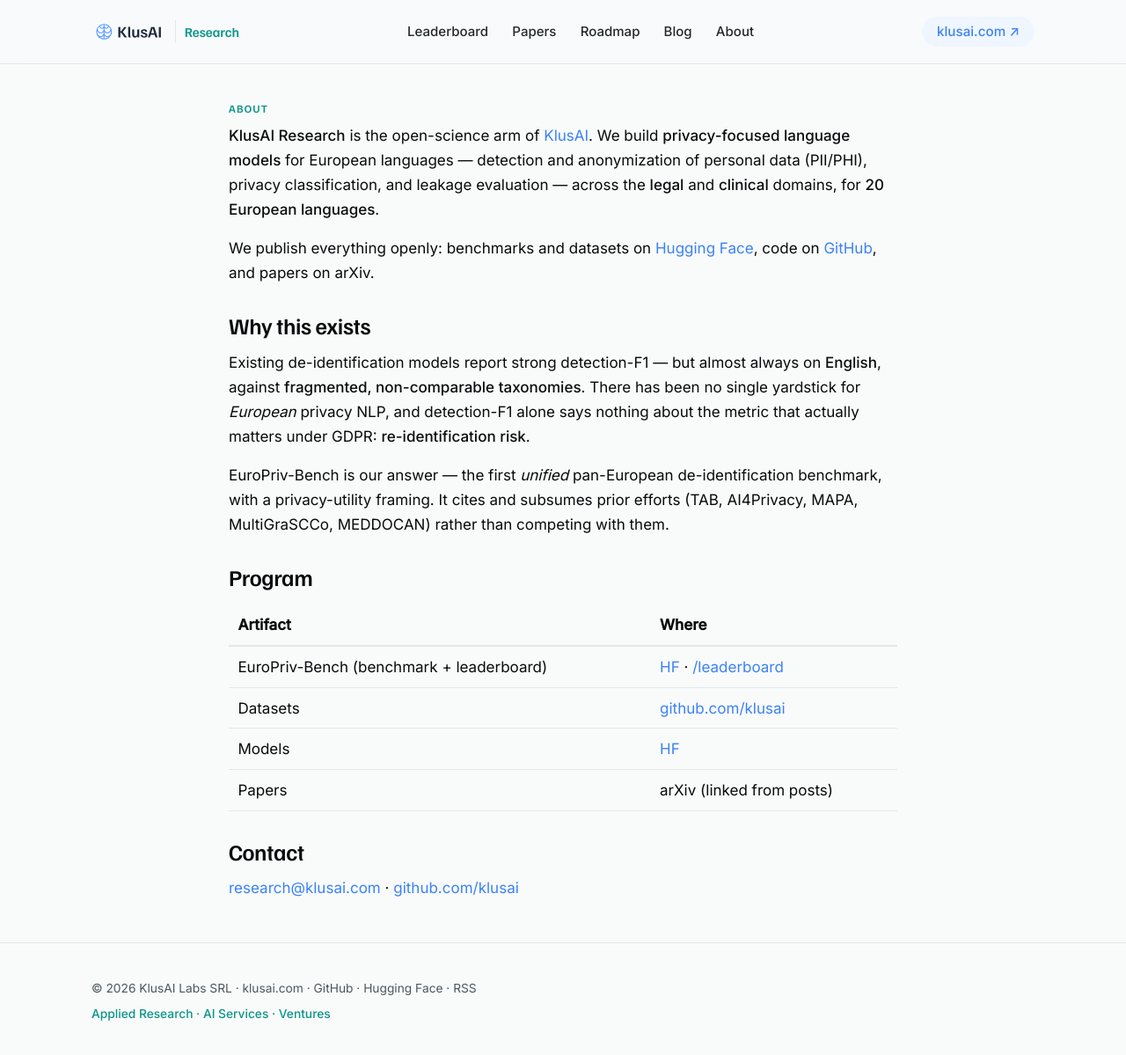
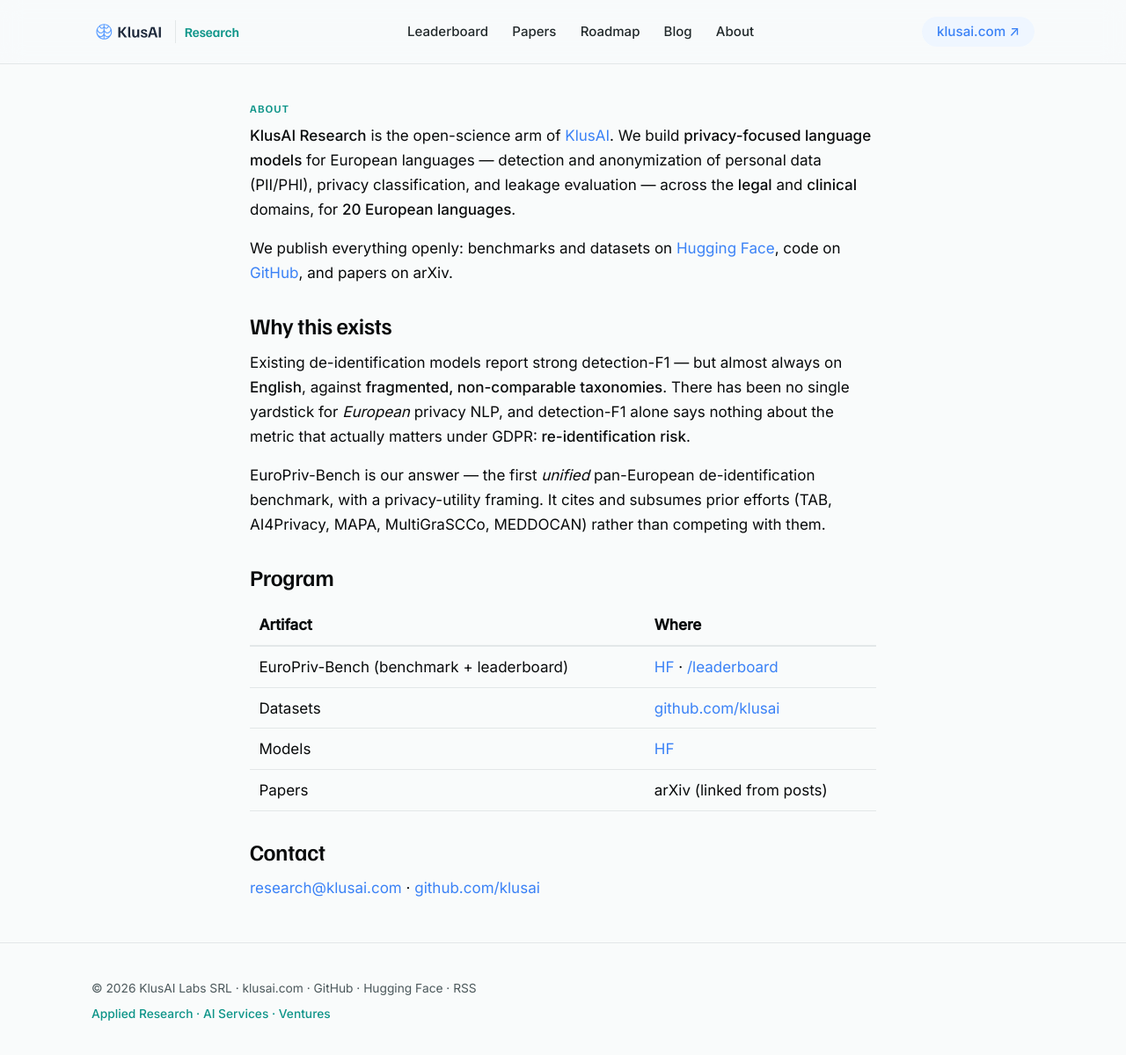
Before and after one commit to klusai/klusai-pages-research, a Jekyll site: the page built from about.md, in a window 1280 px wide and 1204 px high. Shown: the top 1199 px of the window at 88% size. Built offline with Jekyll 4.4.1, drawn with Linux system fonts in a browser that asks for light colours.

Commit message:
fix: .page-pad was zeroing horizontal padding (real cause of tight mobile pages)
.page-pad used the shorthand 'padding: 2.5rem 0 1rem', whose 0 for left/right
overrode .wrap's horizontal padding (later rule, equal specificity). On desktop
the centered 760px column hid it; on mobile the column fills the viewport, so
text ran edge-to-edge (measured leftMargin/rightMargin = 0 at 500px). Set only
padding-top/bottom so .wrap's horizontal padding (1.35rem mobile) is preserved.

```diff
--- a/assets/css/brand.css
+++ b/assets/css/brand.css
@@ -266,7 +266,7 @@
 .section { padding: 2.75rem 0; border-top: 1px solid var(--border); }
 .section .section-head { margin-bottom: 1.4rem; }
 .section .section-head h2 { margin: 0.15rem 0 0; }
-.page-pad { padding: 2.5rem 0 1rem; }
+.page-pad { padding-top: 2.5rem; padding-bottom: 1rem; }
 
 /* ---- Cards ---- */
 .card-grid { display: grid; gap: 1rem; }
```
